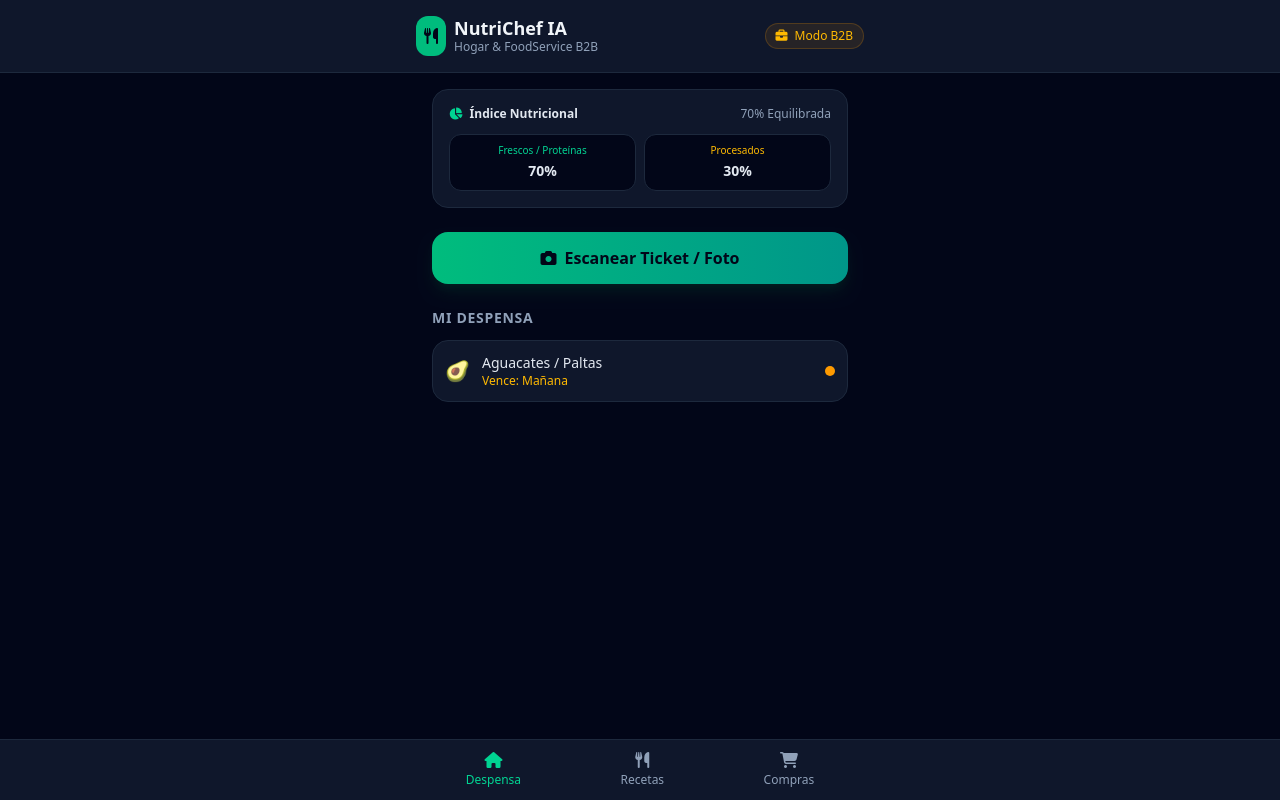
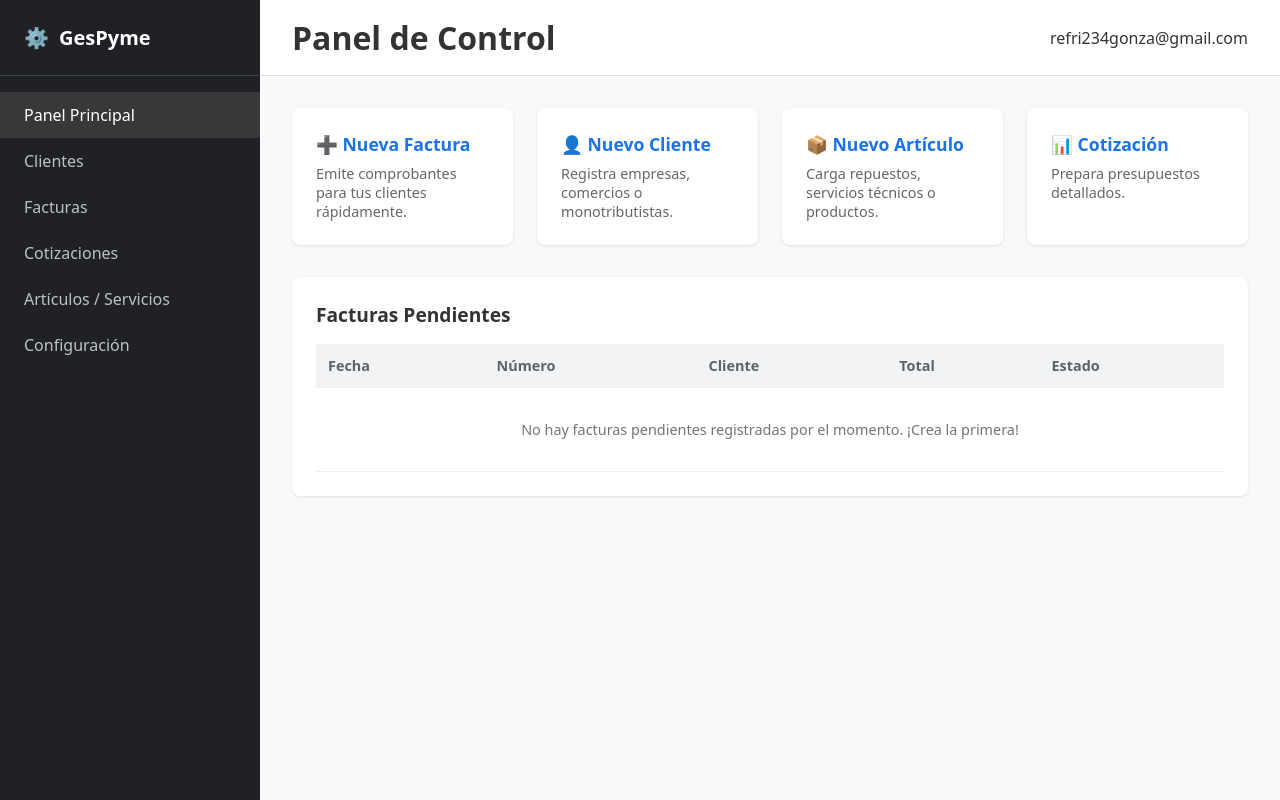
Before and after one commit to serviciotecnicolineablancamdq/nutrichef-ia, a plain HTML site: page index.html in a window 1280 px wide. Drawn offline with nearby package versions, Linux system fonts and the light colour scheme.

Commit message:
Update index.html

```diff
--- a/index.html
+++ b/index.html
@@ -3,143 +3,113 @@
 <head>
     <meta charset="UTF-8">
     <meta name="viewport" content="width=device-width, initial-scale=1.0">
-    <title>NutriChef IA - Tu Despensa Inteligente & B2B</title>
-    <!-- Tailwind CSS para un diseño moderno y responsivo -->
-    <script src="https://cdn.jsdelivr.net/npm/@tailwindcss/browser@4"></script>
-    <link rel="stylesheet" href="https://cdnjs.cloudflare.com/ajax/libs/font-awesome/6.4.0/css/all.min.css">
+    <title>GesPyme - Panel de Control</title>
+    <style>
+        :root {
+            --primary-color: #1a73e8;
+            --sidebar-bg: #202124;
+            --text-color: #333;
+            --bg-color: #f8f9fa;
+        }
+        * { box-sizing: border-box; margin: 0; padding: 0; font-family: system-ui, -apple-system, sans-serif; }
+        body { background-color: var(--bg-color); color: var(--text-color); display: flex; height: 100vh; overflow: hidden; }
+
+        /* Menú lateral */
+        sidebar { width: 260px; background-color: var(--sidebar-bg); color: white; display: flex; flex-direction: column; }
+        .sidebar-brand { padding: 1.5rem; font-size: 1.25rem; font-weight: bold; border-bottom: 1px solid #3c4043; display: flex; align-items: center; gap: 10px; }
+        .sidebar-menu { list-style: none; padding: 1rem 0; overflow-y: auto; flex: 1; }
+        .sidebar-menu li a { display: block; padding: 0.75rem 1.5rem; color: #bdc1c6; text-decoration: none; transition: 0.2s; }
+        .sidebar-menu li.active a, .sidebar-menu li a:hover { background-color: rgba(255,255,255,0.1); color: white; }
+
+        /* Contenido principal */
+        .main-content { flex: 1; display: flex; flex-direction: column; overflow-y: auto; }
+        header { background: white; padding: 1rem 2rem; border-bottom: 1px solid #e0e0e0; display: flex; justify-content: space-between; align-items: center; }
+        .container { padding: 2rem; max-width: 1200px; width: 100%; margin: 0 auto; }
+
+        /* Tarjetas de Acceso Rápido */
+        .cards-grid { display: grid; grid-template-columns: repeat(auto-fit, minmax(220px, 1fr)); gap: 1.5rem; margin-bottom: 2rem; }
+        .card { background: white; padding: 1.5rem; border-radius: 8px; box-shadow: 0 1px 3px rgba(0,0,0,0.1); cursor: pointer; transition: transform 0.2s; text-decoration: none; color: inherit; display: block; }
+        .card:hover { transform: translateY(-3px); }
+        .card h3 { font-size: 1.1rem; color: var(--primary-color); margin-bottom: 0.5rem; }
+        .card p { font-size: 0.9rem; color: #666; }
+
+        /* Sección de tablas / listas */
+        .panel-section { background: white; border-radius: 8px; padding: 1.5rem; box-shadow: 0 1px 3px rgba(0,0,0,0.1); }
+        .panel-section h2 { margin-bottom: 1rem; font-size: 1.2rem; }
+        table { width: 100%; border-collapse: collapse; text-align: left; }
+        th, td { padding: 0.75rem; border-bottom: 1px solid #eee; font-size: 0.9rem; }
+        th { background-color: #f1f3f4; color: #5f6368; }
+    </style>
 </head>
-<body class="bg-slate-950 text-slate-100 min-h-screen flex flex-col">
+<body>
 
-    <!-- Encabezado -->
-    <header class="bg-slate-900 border-b border-slate-800 p-4 sticky top-0 z-50">
-        <div class="max-w-md mx-auto flex justify-between items-center">
-            <div class="flex items-center space-x-2">
-                <div class="bg-emerald-500 text-slate-950 p-2 rounded-xl font-bold">
-                    <i class="fa-solid fa-utensils"></i>
-                </div>
-                <div>
-                    <h1 class="font-bold text-lg leading-tight">NutriChef IA</h1>
-                    <p class="text-xs text-slate-400">Hogar & FoodService B2B</p>
-                </div>
-            </div>
-            <button onclick="alternarModoB2B()" id="b2b-btn" class="text-xs bg-amber-500/10 text-amber-400 border border-amber-500/20 px-2.5 py-1 rounded-full font-medium transition hover:bg-amber-500/20">
-                <i class="fa-solid fa-briefcase mr-1"></i> Modo B2B
-            </button>
+    <!-- Menú Lateral con Enlaces -->
+    <sidebar>
+        <div class="sidebar-brand">
+            <span>⚙️</span> GesPyme
         </div>
-    </header>
+        <ul class="sidebar-menu">
+            <li class="active"><a href="index.html">Panel Principal</a></li>
+            <li><a href="clientes.html">Clientes</a></li>
+            <li><a href="facturas.html">Facturas</a></li>
+            <li><a href="cotizaciones.html">Cotizaciones</a></li>
+            <li><a href="articulos.html">Artículos / Servicios</a></li>
+            <li><a href="configuracion.html">Configuración</a></li>
+        </ul>
+    </sidebar>
 
-    <!-- Contenido Principal -->
-    <main class="flex-1 max-w-md w-full mx-auto p-4 space-y-6">
+    <!-- Área Principal -->
+    <div class="main-content">
+        <header>
+            <h1>Panel de Control</h1>
+            <span>refri234gonza@gmail.com</span>
+        </header>
 
-        <!-- Vista Hogar (Por defecto) -->
-        <div id="vista-hogar" class="space-y-6">
-            <!-- Índice Nutricional -->
-            <div class="bg-slate-900 border border-slate-800 p-4 rounded-2xl space-y-3">
-                <div class="flex justify-between items-center text-xs text-slate-400">
-                    <span class="font-semibold text-slate-200"><i class="fa-solid fa-chart-pie text-emerald-400 mr-1"></i> Índice Nutricional</span>
-                    <span>70% Equilibrada</span>
-                </div>
-                <div class="grid grid-cols-2 gap-2 text-center">
-                    <div class="bg-slate-950 p-2 rounded-xl border border-slate-800">
-                        <span class="text-[10px] text-emerald-400 block">Frescos / Proteínas</span>
-                        <span class="text-sm font-bold text-slate-200">70%</span>
-                    </div>
-                    <div class="bg-slate-950 p-2 rounded-xl border border-slate-800">
-                        <span class="text-[10px] text-amber-400 block">Procesados</span>
-                        <span class="text-sm font-bold text-slate-200">30%</span>
-                    </div>
-                </div>
+        <div class="container">
+            <!-- Accesos Rápidos -->
+            <div class="cards-grid">
+                <a href="facturas.html" class="card">
+                    <h3>➕ Nueva Factura</h3>
+                    <p>Emite comprobantes para tus clientes rápidamente.</p>
+                </a>
+                <a href="clientes.html" class="card">
+                    <h3>👤 Nuevo Cliente</h3>
+                    <p>Registra empresas, comercios o monotributistas.</p>
+                </a>
+                <a href="articulos.html" class="card">
+                    <h3>📦 Nuevo Artículo</h3>
+                    <p>Carga repuestos, servicios técnicos o productos.</p>
+                </a>
+                <a href="cotizaciones.html" class="card">
+                    <h3>📊 Cotización</h3>
+                    <p>Prepara presupuestos detallados.</p>
+                </a>
             </div>
 
-            <!-- Acciones Principales -->
-            <div class="space-y-3">
-                <button onclick="alert('Iniciando escaneo con IA... (Cámara lista)')" class="w-full bg-gradient-to-r from-emerald-500 to-teal-600 text-slate-950 font-semibold py-3.5 px-4 rounded-2xl shadow-lg shadow-emerald-950/50 flex items-center justify-center space-x-2 active:scale-[0.98] transition">
-                    <i class="fa-solid fa-camera"></i>
-                    <span>Escanear Ticket / Foto</span>
-                </button>
-            </div>
-
-            <!-- Listado de Despensa -->
-            <div class="space-y-3">
-                <h2 class="text-sm font-semibold text-slate-400 uppercase tracking-wider">Mi Despensa</h2>
-                <div class="space-y-2">
-                    <div class="bg-slate-900 border border-slate-800 p-3 rounded-2xl flex justify-between items-center">
-                        <div class="flex items-center space-x-3">
-                            <span class="text-xl">🥑</span>
-                            <div>
-                                <p class="text-sm font-medium text-slate-200">Aguacates / Paltas</p>
-                                <p class="text-xs text-amber-400">Vence: Mañana</p>
-                            </div>
-                        </div>
-                        <span class="w-2.5 h-2.5 rounded-full bg-amber-500"></span>
-                    </div>
-                </div>
+            <!-- Tabla de Actividad -->
+            <div class="panel-section">
+                <h2>Facturas Pendientes</h2>
+                <table>
+                    <thead>
+                        <tr>
+                            <th>Fecha</th>
+                            <th>Número</th>
+                            <th>Cliente</th>
+                            <th>Total</th>
+                            <th>Estado</th>
+                        </tr>
+                    </thead>
+                    <tbody>
+                        <tr>
+                            <td colspan="5" style="text-align: center; color: #70757a; padding: 2rem;">
+                                No hay facturas pendientes registradas por el momento. ¡Crea la primera!
+                            </td>
+                        </tr>
+                    </tbody>
+                </table>
             </div>
         </div>
+    </div>
 
-        <!-- Vista B2B / FoodService (Oculta inicialmente) -->
-        <div id="vista-b2b" class="space-y-6 hidden">
-            <div class="bg-gradient-to-br from-amber-500/10 to-orange-500/10 border border-amber-500/30 p-4 rounded-2xl space-y-2">
-                <div class="flex items-center space-x-2 text-amber-400">
-                    <i class="fa-solid fa-store text-lg"></i>
-                    <h3 class="font-bold text-sm">NutriChef FoodService & Corporate</h3>
-                </div>
-                <p class="text-xs text-slate-300">Optimización de stock masivo para bufés, caterings y comedores corporativos.</p>
-            </div>
-
-            <div class="space-y-3">
-                <h2 class="text-sm font-semibold text-slate-400 uppercase tracking-wider">Acciones Comerciales</h2>
-                <button onclick="alert('Generando sugerencia de Menú Ejecutivo con stock sobrante...')" class="w-full bg-slate-900 hover:bg-slate-800 border border-slate-800 text-slate-200 font-medium py-3 px-4 rounded-2xl flex items-center justify-center space-x-2 transition text-left">
-                    <i class="fa-solid fa-utensils text-amber-400"></i>
-                    <span>Sugerir "Plato del Día" por Vencimiento</span>
-                </button>
-                <button onclick="alert('Escaneando factura de proveedor al por mayor...')" class="w-full bg-slate-900 hover:bg-slate-800 border border-slate-800 text-slate-200 font-medium py-3 px-4 rounded-2xl flex items-center justify-center space-x-2 transition text-left">
-                    <i class="fa-solid fa-file-invoice-dollar text-emerald-400"></i>
-                    <span>Escanear Factura Mayorista</span>
-                </button>
-            </div>
-        </div>
-
-    </main>
-
-    <!-- Navegación Inferior -->
-    <footer class="bg-slate-900 border-t border-slate-800 p-3 sticky bottom-0 z-50">
-        <div class="max-w-md mx-auto flex justify-around text-xs text-slate-400">
-            <button class="flex flex-col items-center text-emerald-400 font-medium">
-                <i class="fa-solid fa-house text-base mb-1"></i>
-                <span>Despensa</span>
-            </button>
-            <button class="flex flex-col items-center hover:text-slate-200 transition">
-                <i class="fa-solid fa-utensils text-base mb-1"></i>
-                <span>Recetas</span>
-            </button>
-            <button class="flex flex-col items-center hover:text-slate-200 transition">
-                <i class="fa-solid fa-cart-shopping text-base mb-1"></i>
-                <span>Compras</span>
-            </button>
-        </div>
-    </footer>
-
-    <script>
-        function alternarModoB2B() {
-            const vistaHogar = document.getElementById('vista-hogar');
-            const vistaB2B = document.getElementById('vista-b2b');
-            const btnB2B = document.getElementById('b2b-btn');
-
-            if (vistaHogar.classList.contains('hidden')) {
-                vistaHogar.classList.remove('hidden');
-                vistaB2B.classList.add('hidden');
-                btnB2B.innerHTML = '<i class="fa-solid fa-briefcase mr-1"></i> Modo B2B';
-                btnB2B.className = 'text-xs bg-amber-500/10 text-amber-400 border border-amber-500/20 px-2.5 py-1 rounded-full font-medium transition hover:bg-amber-500/20';
-                alert('Cambiado a Modo Hogar');
-            } else {
-                vistaHogar.classList.add('hidden');
-                vistaB2B.classList.remove('hidden');
-                btnB2B.innerHTML = '<i class="fa-solid fa-house mr-1"></i> Modo Hogar';
-                btnB2B.className = 'text-xs bg-emerald-500/10 text-emerald-400 border border-emerald-500/20 px-2.5 py-1 rounded-full font-medium transition hover:bg-emerald-500/20';
-                alert('Cambiado a Modo B2B (FoodService)');
-            }
-        }
-    </script>
 </body>
 </html>
```
